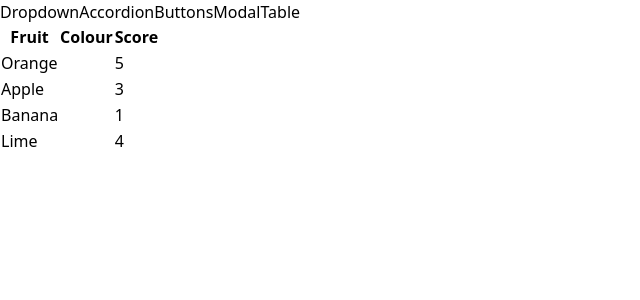
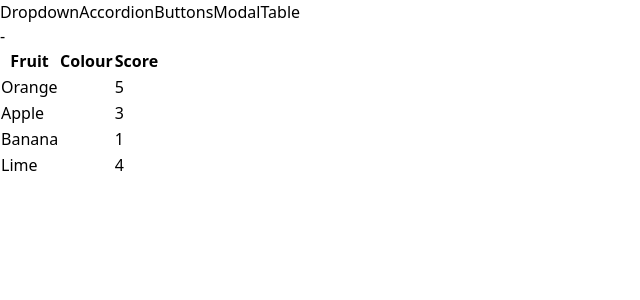
Before and after one commit to numberwang55/comps-vite, a React (Vite) app: page /table in a window 1280 px wide. Shown: the top 300 px of the page, without its empty margins (0-640 px from the left). Built offline with nearby package versions, Linux system fonts and the light colour scheme.

Commit message:
Feat: begin sortable table

```diff
--- /dev/null
+++ b/src/components/SortableTable.jsx
@@ -0,0 +1,41 @@
+import { useState } from "react";
+import Table from "./Table";
+
+export default function SortableTable(props) {
+  const [sortOrder, setSortOrder] = useState(null)
+  const [sortBy, setSortBy] = useState(null)
+  const { config } = props;
+
+  const handleClick = (label) => {
+    switch (sortOrder) {
+      case null:
+        setSortOrder("asc")
+        setSortBy(label)
+        break;
+      case "asc":
+        setSortOrder("desc")
+        setSortBy(label)
+        break;
+      case "desc":
+        setSortOrder(null)
+        setSortBy(null)
+        break;
+    }
+  }
+
+  const updatedConfig = config.map((column) => {
+    if (!column.sortValue) {
+      return column;
+    }
+
+    return {
+      ...column,
+      header: () => <th className="bg-red-500" onClick={() => handleClick(column.label)}>{column.label}</th>,
+    };
+  });
+
+  return <div>
+    {sortOrder} - {sortBy}
+    <Table {...props} config={updatedConfig} />
+  </div>;
+}
--- a/src/components/Table.jsx
+++ b/src/components/Table.jsx
@@ -1,10 +1,24 @@
-export default function Table({ data }) {
-  const renderedRows = data.map((fruit) => {
+import { Fragment } from "react";
+
+export default function Table({ data, config, keyFn }) {
+
+  const renderedHeaders = config.map(column => {
+    if (column.header) {
+      return <Fragment key={column.label}>{column.header()}</Fragment>
+    }
     return (
-      <tr className="border-b" key={fruit.name}>
-        <td className="p-3">{fruit.name}</td>
-        <td className="p-3"><div className={`p-3 m-2 ${fruit.colour}`}></div></td>
-        <td className="p-3">{fruit.score}</td>
+      <th key={column.label}>{column.label}</th>
+    )
+  })
+
+  const renderedRows = data.map((rowData) => {
+    const renderedCells = config.map(column => {
+      return <td key={column.label} className="p-3">{column.render(rowData)}</td>
+    })
+
+    return (
+      <tr className="border-b" key={keyFn(rowData)}>
+        {renderedCells}
       </tr>
     );
   });
@@ -13,9 +27,7 @@
     <table className="table-auto border-spacing-2">
       <thead>
         <tr className="border-b-2">
-          <th>Fruit</th>
-          <th>Colour</th>
-          <th>Score</th>
+          {renderedHeaders}
         </tr>
       </thead>
       <tbody>{renderedRows}</tbody>
--- a/src/pages/TablePage.jsx
+++ b/src/pages/TablePage.jsx
@@ -1,13 +1,40 @@
+import SortableTable from "../components/SortableTable";
 import Table from "../components/Table";
 
 export default function TablePage() {
+  const data = [
+    { name: "Orange", colour: "bg-orange-500", score: 5 },
+    { name: "Apple", colour: "bg-red-500", score: 3 },
+    { name: "Banana", colour: "bg-yellow-500", score: 1 },
+    { name: "Lime", colour: "bg-green-500", score: 4 },
+  ];
 
-    const data = [
-        { name: "Orange", colour: "bg-orange-500", score: 5 },
-        { name: "Apple", colour: "bg-red-500", score: 3 },
-        { name: "Banana", colour: "bg-yellow-500", score: 1 },
-        { name: "Lime", colour: "bg-green-500", score: 4 },
-    ]
+  const config = [
+    {
+      label: "Fruit",
+      render: (fruit) => fruit.name,
+      sortValue: (fruit) => fruit.name,
+    },
+    {
+      label: "Colour",
+      render: (fruit) => <div className={`p-3 m-2 ${fruit.colour}`}></div>,
+    },
+    {
+      label: "Score",
+      render: (fruit) => fruit.score,
+      // header: () => <th className="bg-red-500">Score</th>,
+      sortValue: (fruit) => fruit.score,
+    },
+  ];
 
-    return <div><Table data={data}/></div>
+  const keyFn = (fruit) => {
+    return fruit.name;
+  };
+
+  return (
+    <div>
+      {/* <Table data={data} config={config} keyFn={keyFn} /> */}
+      <SortableTable data={data} config={config} keyFn={keyFn} />
+    </div>
+  );
 }
```
